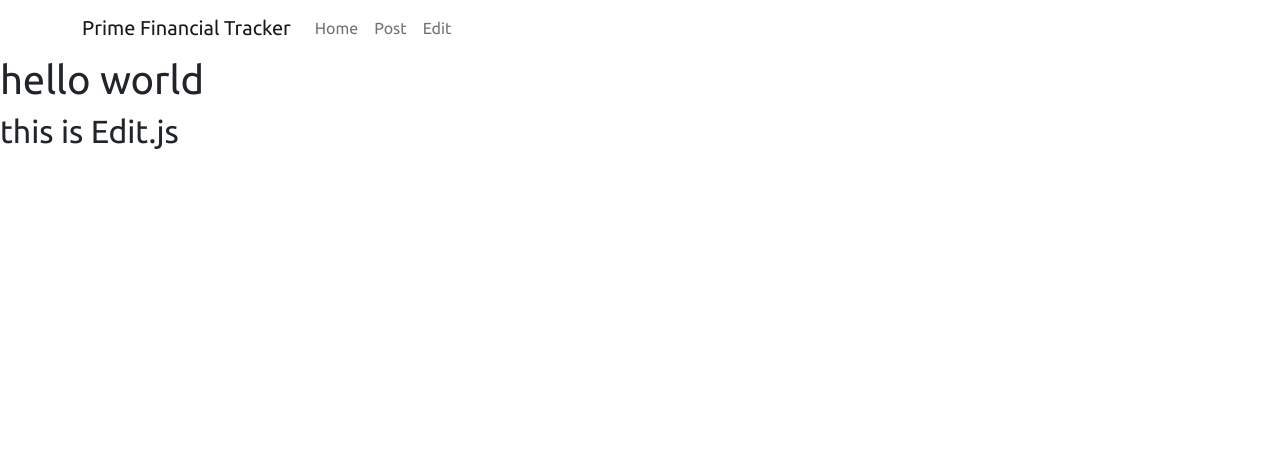
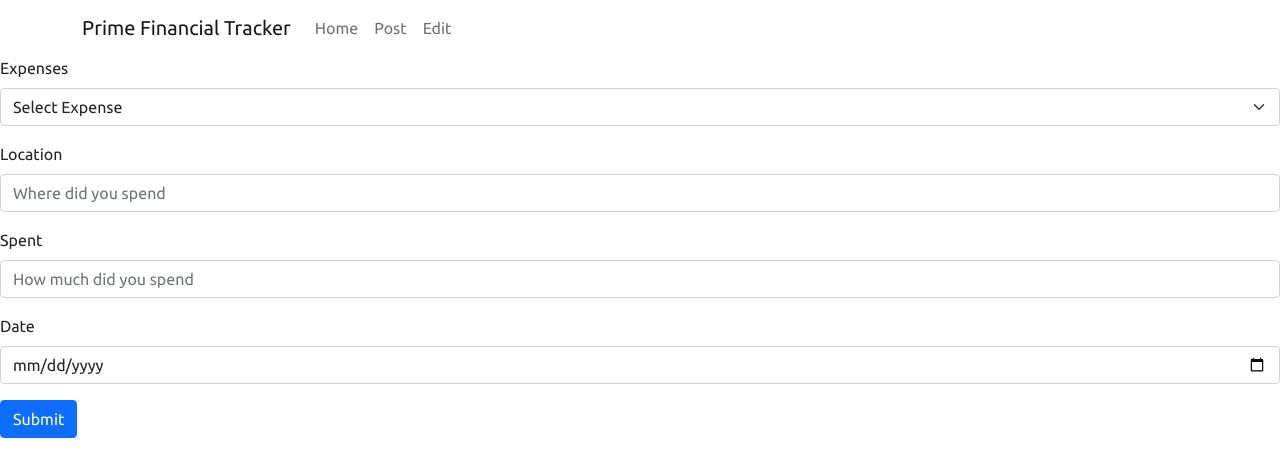
Before and after one commit to Aydren/milestone3, a React (Create React App) app in the folder client/: page /edit in a window 1280 px wide. Shown: the top 476 px of the page. Built offline with nearby package versions, Linux system fonts and the light colour scheme; no server answers.

Commit message:
data is being pushed to mongoDB from posts.js working on getting edit.js to allow you to edit the specific id

```diff
--- a/client/src/components/edit.js
+++ b/client/src/components/edit.js
@@ -1,11 +1,84 @@
+import { useState } from "react";
+import Form from "react-bootstrap/Form";
+import Button from "react-bootstrap/Button";
 import NavBar from "./navBar";
 
 function Edit() {
+  fetch("http://localhost:3000/finTrack/statement/:id");
+
+  const [inputs, setInputs] = useState({});
+
+  const handleChange = event => {
+    const name = event.target.name;
+    const value = event.target.value;
+    setInputs(values => ({ ...values, [name]: value }));
+  };
+
+  const handleSubmit = async event => {
+  event.preventde
+  };
   return (
     <div className="App">
       <NavBar />
-      <h1>hello world</h1>
-      <h2>this is Edit.js</h2>
+      <Form onSubmit={handleSubmit}>
+        <Form.Group className="mb-3" controlId="formExpenses">
+          <Form.Label>Expenses</Form.Label>
+          <Form.Select
+            name="expenses"
+            value={inputs.expenses}
+            onChange={handleChange}
+          >
+            <option>Select Expense</option>
+            <option>Entertainment</option>
+            <option>Food</option>
+            <option>Housing</option>
+            <option>Insurance</option>
+            <option>Medical</option>
+            <option>Miscellaneous</option>
+            <option>Personal Spending</option>
+            <option>Saving, Investing, and Debt Payments</option>
+            <option>Transportation</option>
+            <option>Utilities</option>
+          </Form.Select>
+        </Form.Group>
+
+        <Form.Group className="mb-3" controlId="formLocation">
+          <Form.Label>Location</Form.Label>
+          <Form.Control
+            type="text"
+            placeholder="Where did you spend"
+            name="location"
+            value={inputs.location}
+            onChange={handleChange}
+          />
+        </Form.Group>
+
+        <Form.Group className="mb-3" controlId="formSpent">
+          <Form.Label>Spent</Form.Label>
+          <Form.Control
+            type="Number"
+            placeholder="How much did you spend"
+            name="spent"
+            value={inputs.spent}
+            min="1"
+            onChange={handleChange}
+          />
+        </Form.Group>
+
+        <Form.Group className="mb-3" controlId="formDate">
+          <Form.Label>Date</Form.Label>
+          <Form.Control
+            type="Date"
+            name="date"
+            value={inputs.date}
+            onChange={handleChange}
+          />
+        </Form.Group>
+
+        <Button variant="primary" type="submit">
+          Submit
+        </Button>
+      </Form>
     </div>
   );
 }
--- a/client/src/components/home.js
+++ b/client/src/components/home.js
@@ -22,7 +22,7 @@ function Home() {
         <p>start</p>
         <div key={statement.id} className="cardBody">
             <li className="statementUser">{statement.username.username}</li>
-            <li className="statementCategory">{statement.category}</li>
+            <li className="statementExpenses">{statement.expenses}</li>
             <li className="statementLocation">{statement.location}</li>
             <li className="statementSpent">${statement.spent}</li>
             <li className="statementDate">{statement.date}</li>
--- a/client/src/components/post.js
+++ b/client/src/components/post.js
@@ -1,4 +1,4 @@
-import { useState, useEffect } from "react";
+import { useState } from "react";
 import Form from "react-bootstrap/Form";
 import Button from "react-bootstrap/Button";
 import NavBar from "./navBar";
@@ -6,21 +6,24 @@ import NavBar from "./navBar";
 function Post() {
   const [inputs, setInputs] = useState({});
 
-  useEffect(() => {
-    fetch('/library',{
-      method:'post'
-    })
-  })
-
   const handleChange = event => {
     const name = event.target.name;
     const value = event.target.value;
     setInputs(values => ({ ...values, [name]: value }));
   };
 
-  const handleSubmit = event => {
-    event.preventDefault();
-    console.log(inputs)
+  const handleSubmit = async event => {
+    await fetch(
+      "http://localhost:3000/finTrack/statement",
+      {
+        method: "POST",
+        headers: {
+          "Content-Type": "application/json",
+        },
+        body: JSON.stringify(inputs),
+      },
+      alert("New statement has been posted!")
+    );
   };
 
   return (
--- a/client/src/models/statement.js
+++ b/client/src/models/statement.js
@@ -10,9 +10,9 @@ const statementSchema = new Schema(
       type: Schema.Types.ObjectID,
       ref: "Users",
     },
-    expenses: { type: String, required: true },
-    location: { type: String, required: true },
-    spent: { type: Number, required: true },
+    expenses: { type: String },
+    location: { type: String },
+    spent: { type: Number },
     date: { type: Date },
     dateEntry: { type: Date, default: () => Date.now(), immutable: true },
   },
```
Also changed, not shown: client/src/controllers/finTrack.js (+20 -2 lines), 1 other file (tests, documents, lock files or other folders).
